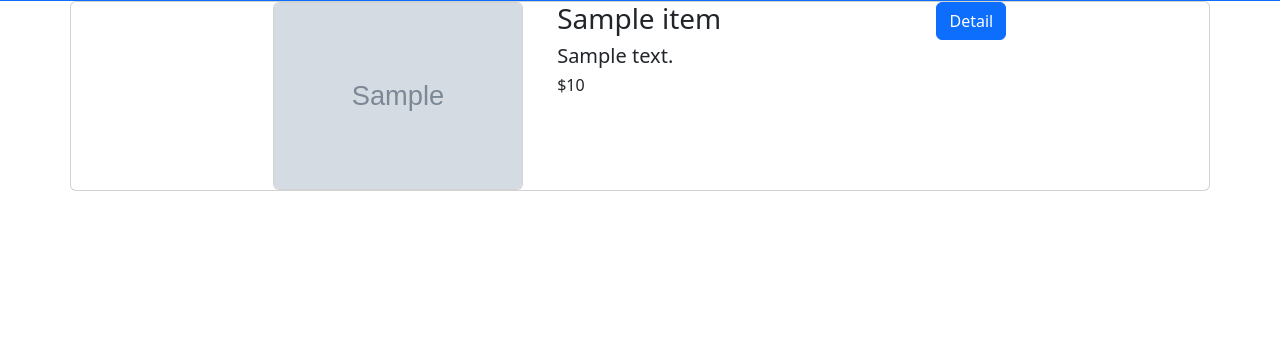
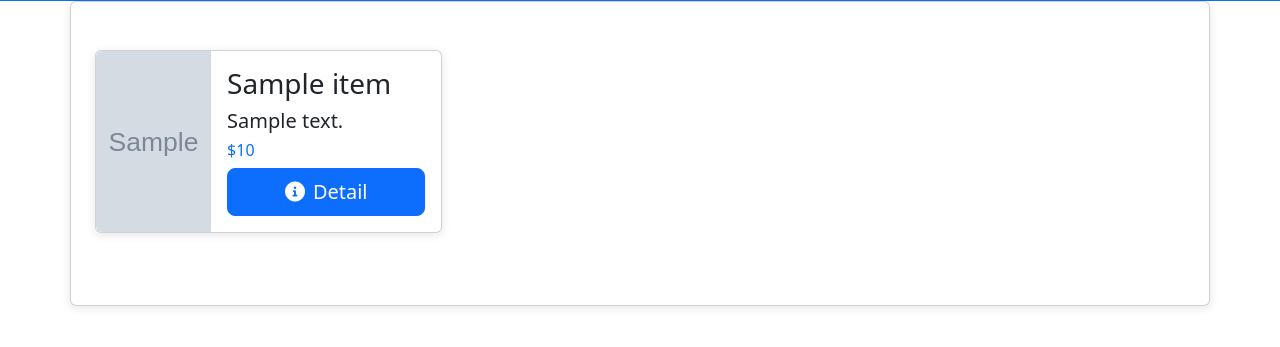
Before and after one commit to mesteshale/FoodMenu, a Django app: template food/templates/food/index.html in a window 1280 px wide. Shown: the part 55-402 px from the top of the page. Run offline with Django 3.2, Linux system fonts and the light colour scheme; the template is opened without the code that fills it: most values are stand-ins (such as "Sample title", 1, 10 or a date in 2020); grey boxes marked "Sample" are stand-in pictures.

Commit message:
update the presentation on the button and card

```diff
--- a/food/static/food/style.css
+++ b/food/static/food/style.css
@@ -1,4 +1,69 @@
-body{
-    background-color: lightseagreen;
+body {
+    background-color: #f8f9fa;
+    font-family: 'Segoe UI', system-ui, -apple-system, sans-serif;
+}
 
+.card {
+    transition: transform 0.2s ease, box-shadow 0.2s ease;
+    border: none;
+    box-shadow: 0 2px 10px rgba(0,0,0,.1);
 }
+
+.card:hover {
+    transform: translateY(-5px);
+    box-shadow: 0 4px 20px rgba(0,0,0,.15);
+}
+
+/* Button Animation Styles */
+.btn-animated {
+    position: relative;
+    overflow: hidden;
+    transition: all 0.3s ease;
+}
+
+.btn-animated:hover {
+    transform: translateY(-3px);
+    box-shadow: 0 5px 15px rgba(0,0,0,0.2);
+}
+
+.btn-animated:active {
+    transform: translateY(-1px);
+}
+
+.btn-animated::before {
+    content: '';
+    position: absolute;
+    top: 0;
+    left: 0;
+    width: 100%;
+    height: 100%;
+    background: linear-gradient(120deg, transparent, rgba(255,255,255,0.3), transparent);
+    transform: translateX(-100%);
+}
+
+.btn-animated:hover::before {
+    animation: shine 1.5s;
+}
+
+@keyframes shine {
+    100% {
+        transform: translateX(100%);
+    }
+}
+
+/* Pulse animation for delete button */
+.btn-pulse {
+    animation: pulse 2s infinite;
+}
+
+@keyframes pulse {
+    0% {
+        box-shadow: 0 0 0 0 rgba(220, 53, 69, 0.4);
+    }
+    70% {
+        box-shadow: 0 0 0 10px rgba(220, 53, 69, 0);
+    }
+    100% {
+        box-shadow: 0 0 0 0 rgba(220, 53, 69, 0);
+    }
+}
--- a/food/templates/food/base.html
+++ b/food/templates/food/base.html
@@ -7,6 +7,7 @@
     <script src="https://cdn.jsdelivr.net/npm/bootstrap@5.3.3/dist/js/bootstrap.bundle.min.js" integrity="sha384-YvpcrYf0tY3lHB60NNkmXc5s9fDVZLESaAA55NDzOxhy9GkcIdslK1eN7N6jIeHz" crossorigin="anonymous"></script>
     <script src="https://cdn.jsdelivr.net/npm/@popperjs/core@2.11.8/dist/umd/popper.min.js" integrity="sha384-I7E8VVD/ismYTF4hNIPjVp/Zjvgyol6VFvRkX/vR+Vc4jQkC+hVqc2pM8ODewa9r" crossorigin="anonymous"></script>
     <script src="https://cdn.jsdelivr.net/npm/bootstrap@5.3.3/dist/js/bootstrap.min.js" integrity="sha384-0pUGZvbkm6XF6gxjEnlmuGrJXVbNuzT9qBBavbLwCsOGabYfZo0T0to5eqruptLy" crossorigin="anonymous"></script>
+    <link href="https://cdnjs.cloudflare.com/ajax/libs/font-awesome/6.0.0/css/all.min.css" rel="stylesheet">
 </head>
 <body>
 
--- a/food/templates/food/index.html
+++ b/food/templates/food/index.html
@@ -1,31 +1,34 @@
 {% extends 'food/base.html' %}
-<!DOCTYPE html>
-<html lang="en">
-<head>
-    <meta charset="UTF-8">
-    <meta name="viewport" content="width=device-width, initial-scale=1.0">
-    <title>Food Menu</title>
-</head>
-<body>
 
-        {% block body %}
+{% block body %}
+    <div class="container py-5">
+        <div class="row">
             {% for item in item_list %}
-            <div class="row">
-              <div class="col-md-3 offset-md-2">
-                <img src="{{ item.item_image_link }}" class="card" height="250px" width="250px"/>
-              </div>
-              <div class="col-md-4">
-                <h3>{{ item.item_name}}</h3>
-                <h5>{{ item.item_desc}}</h6>
-                <h6>${{ item.item_price}}</h6>
-              </div>
-              <div class="col-md-2">
-                <a class="btn btn-primary" href="{% url 'food:detail' item.id %}">Detail</a>
-              </div>
-            </div>
+                <div class="col-md-4 mb-4">
+                    <div class="card h-100">
+                        <div class="row g-0">
+                            <div class="col-4">
+                                <img src="{{ item.item_image_link }}" class="img-fluid rounded-start h-100" style="object-fit: cover;"/>
+                            </div>
+                            <div class="col-8">
+                                <div class="card-body d-flex flex-column h-100">
+                                    <h3 class="card-title">{{ item.item_name }}</h3>
+                                    <h5 class="card-text">{{ item.item_desc }}</h5>
+                                    <h6 class="card-text text-primary">${{ item.item_price }}</h6>
+                                    <div class="d-grid mt-auto">
+                                        <a class="btn btn-primary btn-lg btn-animated" href="{% url 'food:detail' item.id %}">
+                                            <i class="fas fa-info-circle me-2"></i>Detail
+                                        </a>
+                                    </div>
+                                </div>
+                            </div>
+                        </div>
+                    </div>
+                </div>
+                {% if forloop.counter|divisibleby:3 %}
+                    </div><div class="row">
+                {% endif %}
             {% endfor %}
-        {% endblock %}
-
-
-</body>
-</html>
+        </div>
+    </div>
+{% endblock %}
```
Also changed, not shown: food/templates/food/detail.html (+12 -5 lines), users/views.py (+4 -3 lines).
